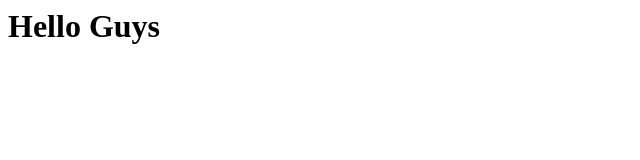
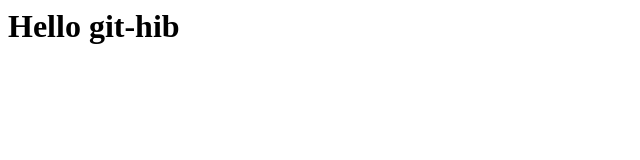
Before and after one commit to Bhavana-1713/GitPractice-1, a plain HTML site: page index.html in a window 1280 px wide. Shown: the whole page, without its empty margins (0-640 px from the left). Drawn offline with Linux system fonts and the light colour scheme.

Commit message:
Update index.html

```diff
--- a/index.html
+++ b/index.html
@@ -1 +1 @@
-<h1> Hello Guys <h1>
+<h1> Hello git-hib <h1>
```
